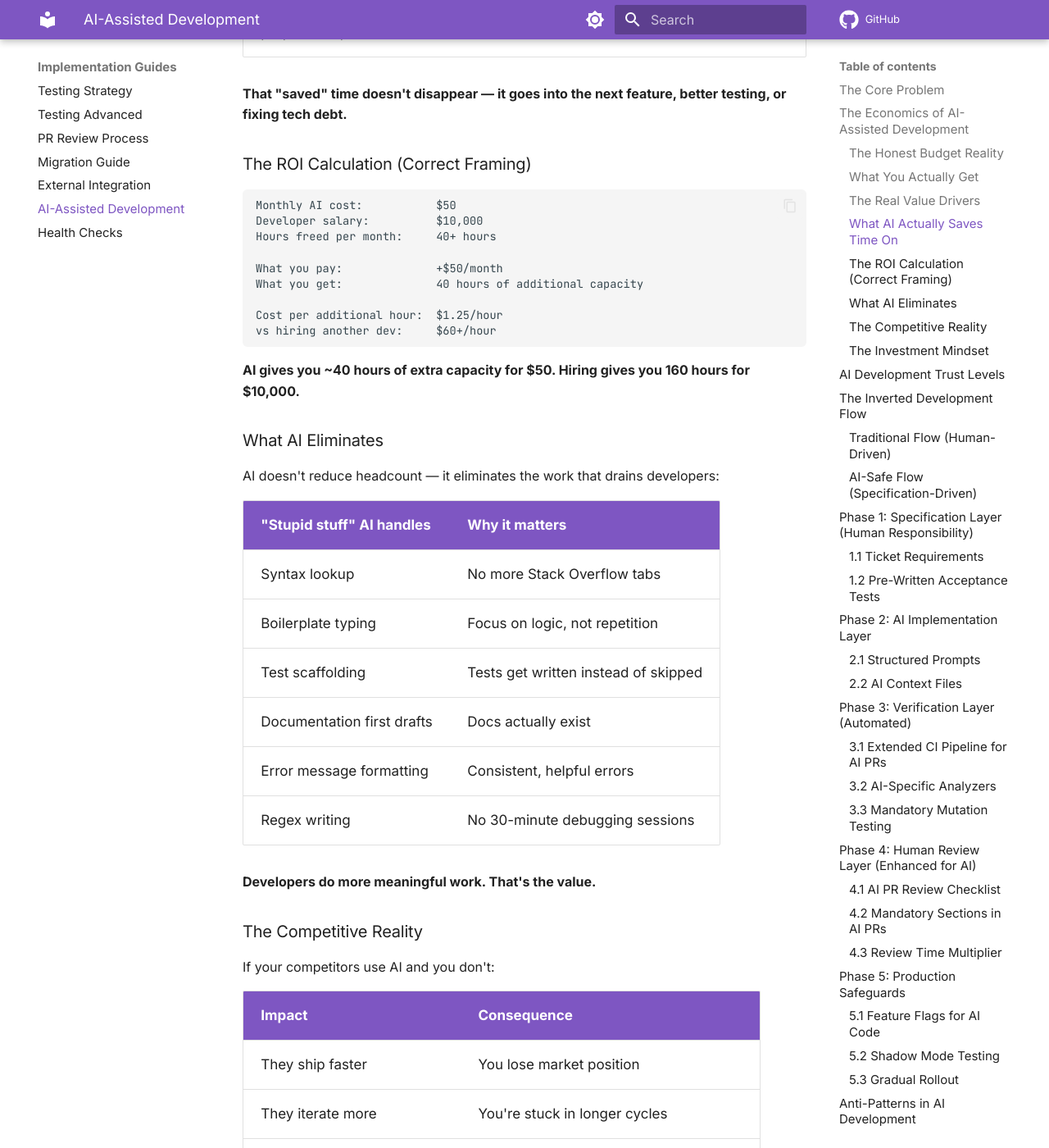
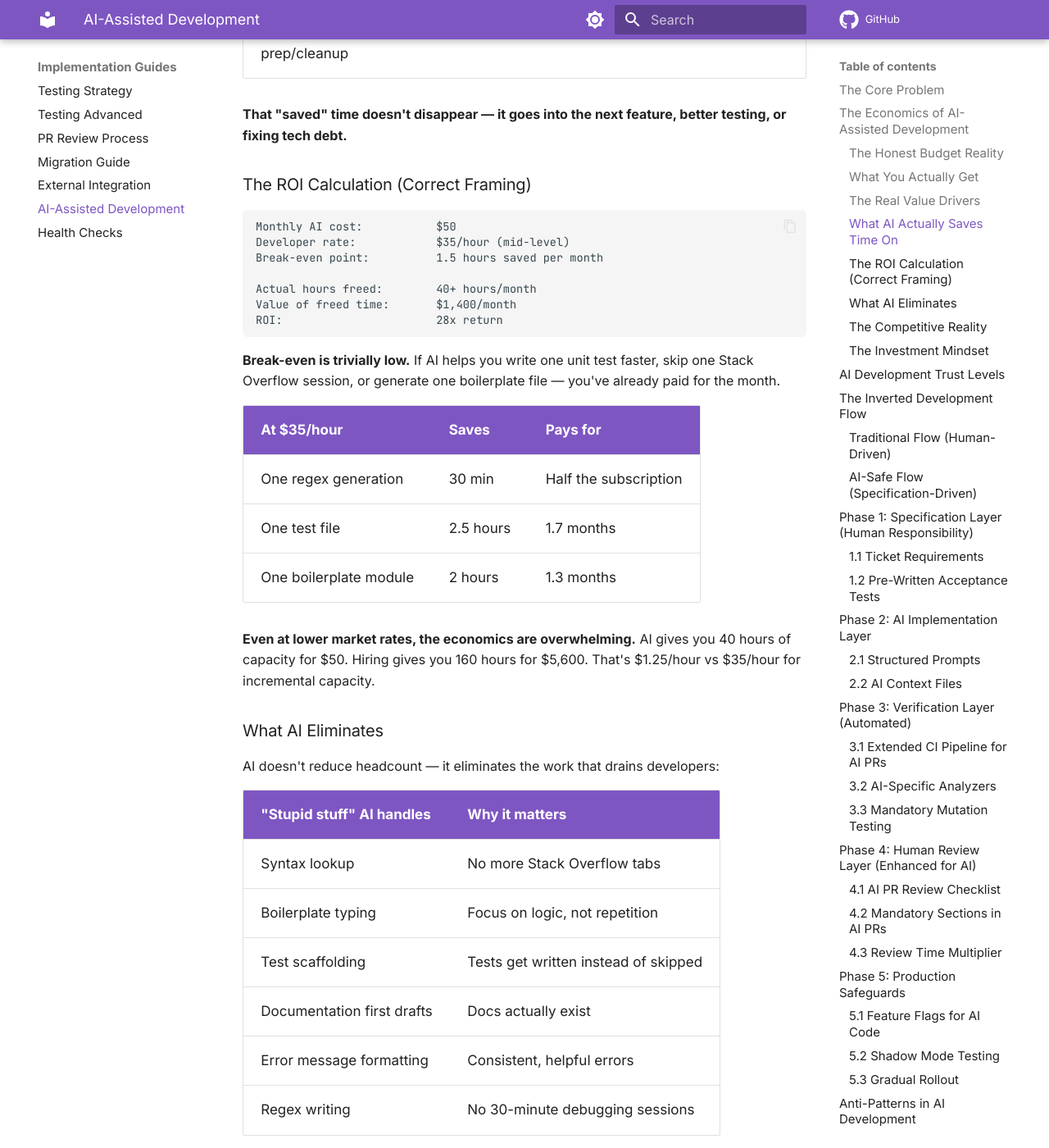
Before and after one commit to mkushniryk/poc-doc-setup, an MkDocs documentation site: the page built from docs/ai-assisted-development.md, in a window 1280 px wide and 1400 px high, scrolled down 2914 px. Shown: the whole window at 82% size. Built offline with MkDocs 1.6.1 and Material for MkDocs 9.7.7, drawn with Linux system fonts in a browser that asks for light colours; comment, search, counter and statistics services are not loaded; some of the changed text lies outside the part shown.

Commit message:
fix economy

````diff
--- a/docs/ai-assisted-development.md
+++ b/docs/ai-assisted-development.md
@@ -30,13 +30,13 @@ AI subscriptions are expensive. GitHub Copilot, Claude, GPT-4 — costs add up q
 
 ### The Honest Budget Reality
 
-Let's be clear about what AI costs look like for a manager:
+Let's be clear about what AI costs look like for a manager (mid-level contractor at ~$35/hour):
 
 | Line Item | Before AI | After AI |
 |-----------|-----------|----------|
-| Developer salary | $10,000/month | $10,000/month |
+| Developer salary | $5,600/month | $5,600/month |
 | AI subscriptions | $0 | $50–200/month |
-| **Total** | $10,000 | $10,050–10,200 |
+| **Total** | $5,600 | $5,650–5,800 |
 
 **You don't save money on your monthly bill.** The developer keeps working. The salary stays the same. AI is an addition, not a replacement.
 
@@ -82,17 +82,23 @@ The value isn't cost reduction — it's **output multiplication**:
 
 ```
 Monthly AI cost:           $50
-Developer salary:          $10,000
-Hours freed per month:     40+ hours
+Developer rate:            $35/hour (mid-level)
+Break-even point:          1.5 hours saved per month
 
-What you pay:              +$50/month
-What you get:              40 hours of additional capacity
-
-Cost per additional hour:  $1.25/hour
-vs hiring another dev:     $60+/hour
+Actual hours freed:        40+ hours/month
+Value of freed time:       $1,400/month
+ROI:                       28x return
 ```
 
-**AI gives you ~40 hours of extra capacity for $50. Hiring gives you 160 hours for $10,000.**
+**Break-even is trivially low.** If AI helps you write one unit test faster, skip one Stack Overflow session, or generate one boilerplate file — you've already paid for the month.
+
+| At $35/hour | Saves | Pays for |
+|-------------|-------|----------|
+| One regex generation | 30 min | Half the subscription |
+| One test file | 2.5 hours | 1.7 months |
+| One boilerplate module | 2 hours | 1.3 months |
+
+**Even at lower market rates, the economics are overwhelming.** AI gives you 40 hours of capacity for $50. Hiring gives you 160 hours for $5,600. That's $1.25/hour vs $35/hour for incremental capacity.
 
 ### What AI Eliminates
 
````
Also changed, not shown: docs/05-economics.md (+1 -1 lines).
